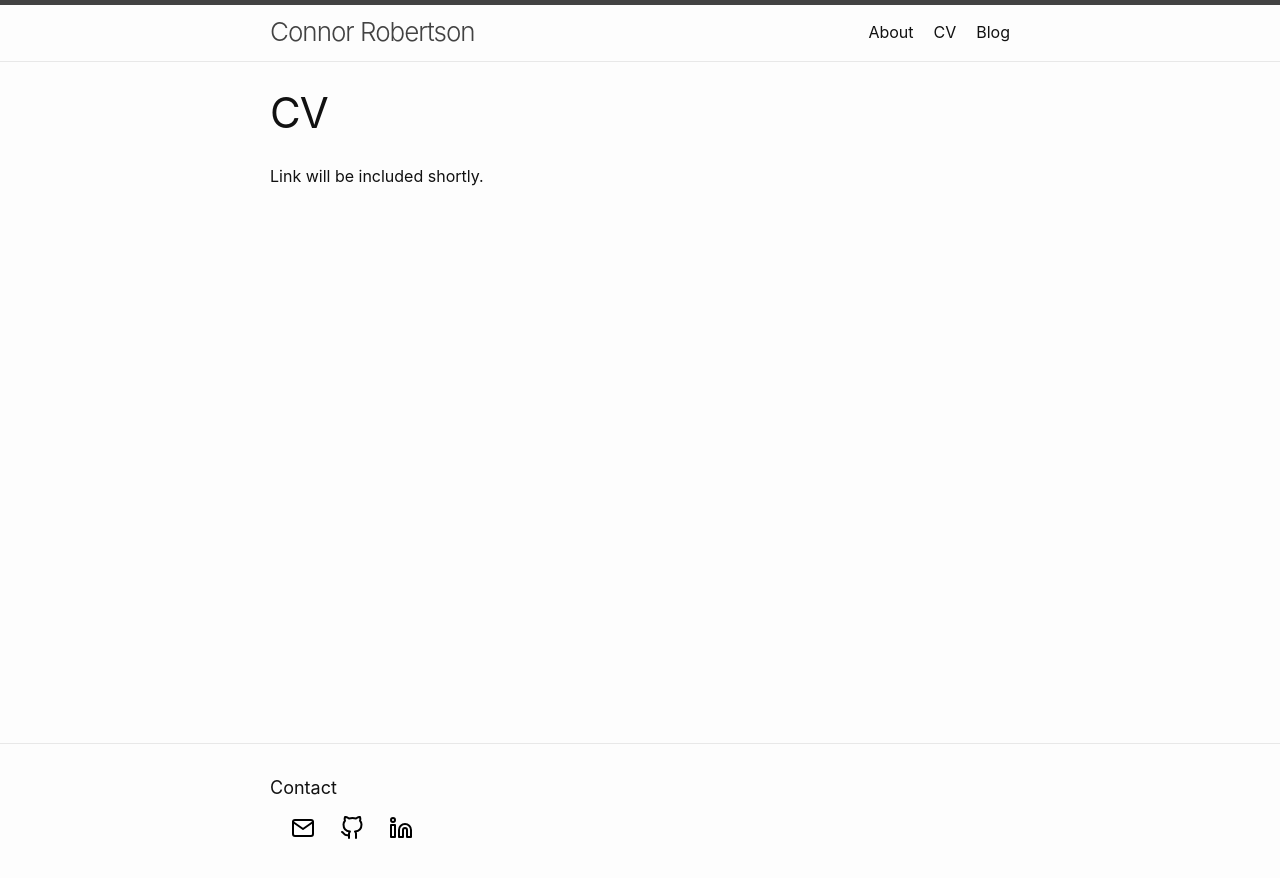
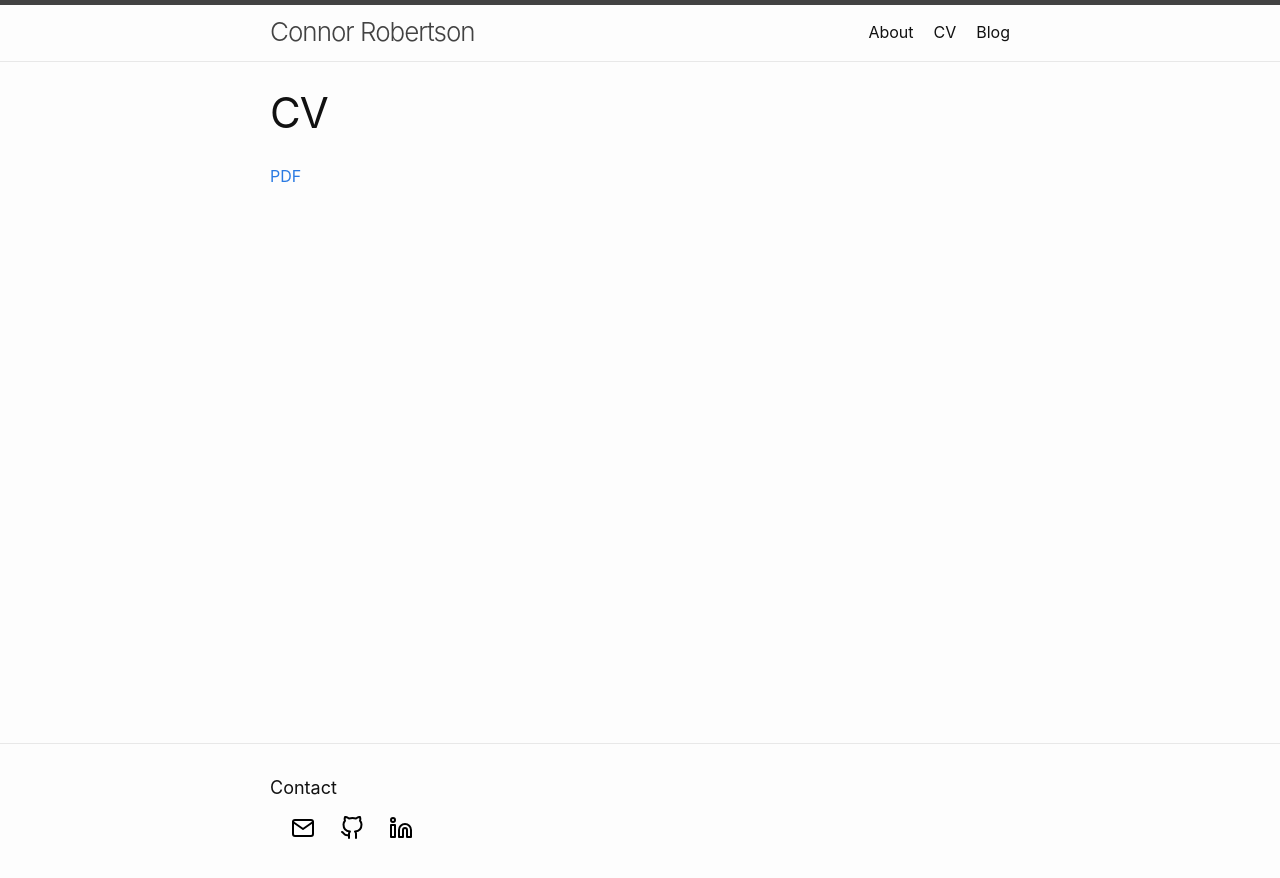
Before and after one commit to cnrrobertson/cnrrobertson.github.io, a Jekyll site: the page built from cv.md, in a window 1280 px wide. Shown: the top 878 px of the page. Built offline with Jekyll 4.4.1, drawn with Linux system fonts in a browser that asks for light colours.

Commit message:
Added CV and link

```diff
--- a/cv.md
+++ b/cv.md
@@ -3,4 +3,4 @@ layout: page
 title: CV
 permalink: /cv/
 ---
-Link will be included shortly.
+[PDF](../files/CVConnorRobertson.pdf)
```
Also changed, not shown: Gemfile.lock, 1 other file.
